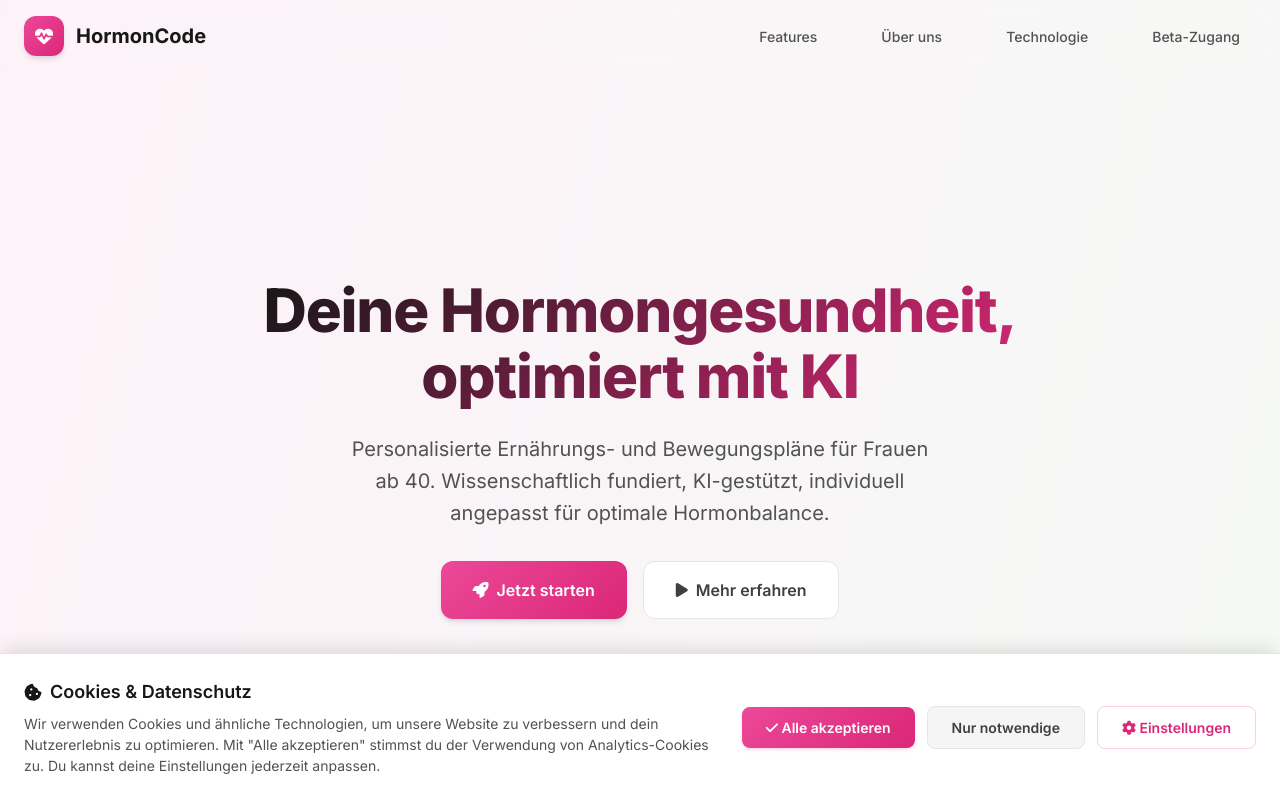
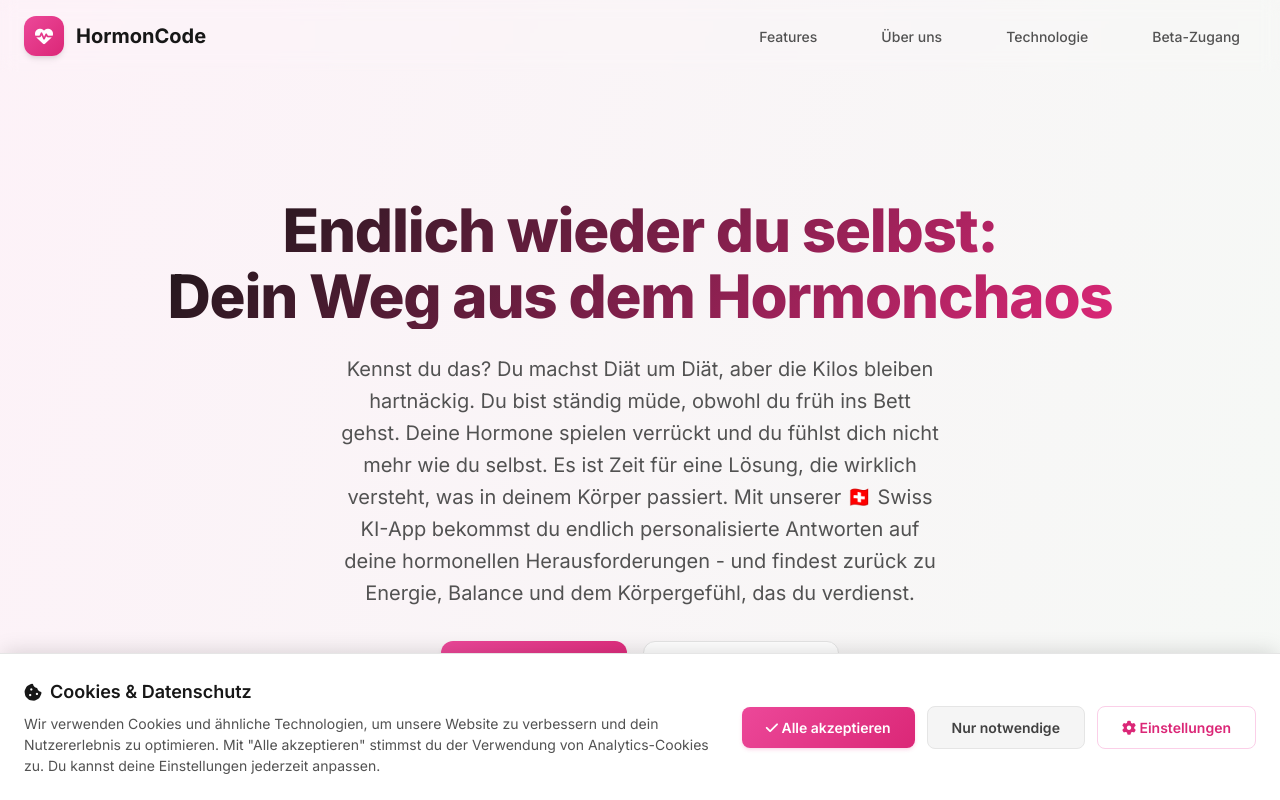
Before and after one commit to TabeaWidmer/hormoncode-website, a website: page index.html in a window 1280 px wide. Shown: the top 800 px of the page. Drawn offline with Linux system fonts and the light colour scheme; no server answers.

Commit message:
RESTORE: Fix accidentally reverted hero text - restore emotional pain-point messaging

```diff
--- a/index.html
+++ b/index.html
@@ -960,8 +960,8 @@
     <section id="home" class="hero">
         <div class="container">
             <div class="hero-content">
-                <h1 class="fade-in">Deine Hormongesundheit,<br>optimiert mit KI</h1>
-                <p class="fade-in stagger-delay-1">Personalisierte Ernährungs- und Bewegungspläne für Frauen ab 40. Wissenschaftlich fundiert, KI-gestützt, individuell angepasst für optimale Hormonbalance.</p>
+                <h1 class="fade-in">Endlich wieder du selbst:<br>Dein Weg aus dem Hormonchaos</h1>
+                <p class="fade-in stagger-delay-1">Kennst du das? Du machst Diät um Diät, aber die Kilos bleiben hartnäckig. Du bist ständig müde, obwohl du früh ins Bett gehst. Deine Hormone spielen verrückt und du fühlst dich nicht mehr wie du selbst. Es ist Zeit für eine Lösung, die wirklich versteht, was in deinem Körper passiert. Mit unserer 🇨🇭 Swiss KI-App bekommst du endlich personalisierte Antworten auf deine hormonellen Herausforderungen - und findest zurück zu Energie, Balance und dem Körpergefühl, das du verdienst.</p>
                 <div class="hero-buttons fade-in stagger-delay-2">
                     <a href="#contact" class="btn-primary">
                         <i class="fas fa-rocket"></i>
```
